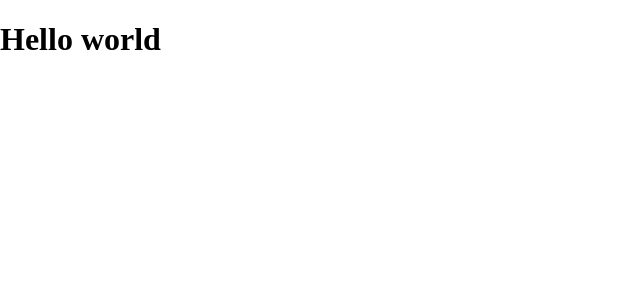
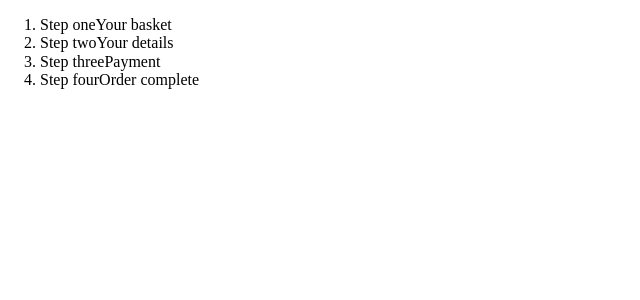
Before and after one commit to jmaloon/overhaul-front-end-test, a React (Vite) app: page / in a window 1280 px wide. Shown: the top 300 px of the page, without its empty margins (0-640 px from the left). Built offline with nearby package versions, Linux system fonts and the light colour scheme.

Commit message:
architecting progress component

```diff
--- a/src/App.tsx
+++ b/src/App.tsx
@@ -2,9 +2,29 @@ import "./App.css";
 
 function App() {
   return (
-    <>
-      <h1>Hello world</h1>
-    </>
+    <div className="progress-wrapper">
+      <ol className="progress">
+        <li className="progress-step progress-step__past">
+          <span className="visually-hidden">Completed: </span>
+          <span className="progress-step">Step one</span>
+          <span className="progress-label">Your basket</span>
+        </li>
+        <li className="progress-step progress-step__past">
+          <span className="visually-hidden">Completed: </span>
+          <span className="progress-step">Step two</span>
+          <span className="progress-label">Your details</span>
+        </li>
+        <li className="progress-step progress-step__current">
+          <span className="visually-hidden">Completed: </span>
+          <span className="progress-step">Step three</span>
+          <span className="progress-label">Payment</span>
+        </li>
+        <li className="progress-step">
+          <span className="progress-step">Step four</span>
+          <span className="progress-label">Order complete</span>
+        </li>
+      </ol>
+    </div>
   );
 }
 
--- a/src/index.css
+++ b/src/index.css
@@ -0,0 +1,10 @@
+/* https://www.tpgi.com/the-anatomy-of-visually-hidden/ */
+.visually-hidden {
+  position: absolute;
+  height: 1px;
+  width: 1px;
+  overflow: hidden;
+  clip: rect(0 0 0 0);
+  clip-path: inset(50%);
+  white-space: nowrap;
+}
```
